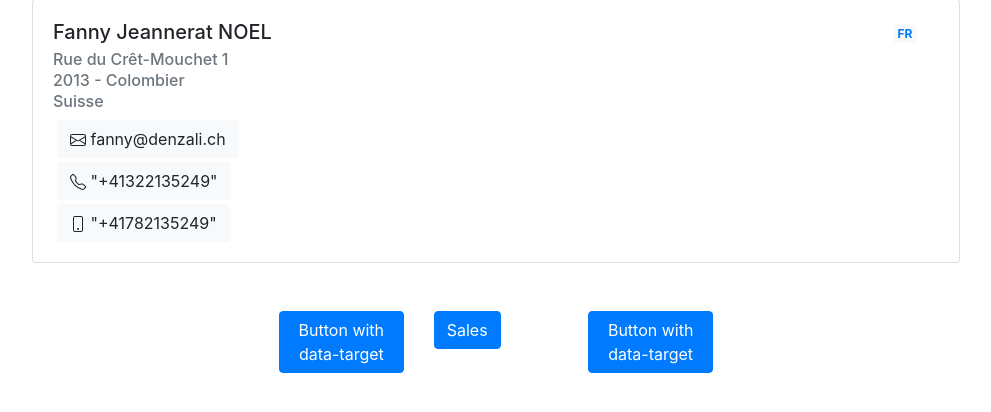
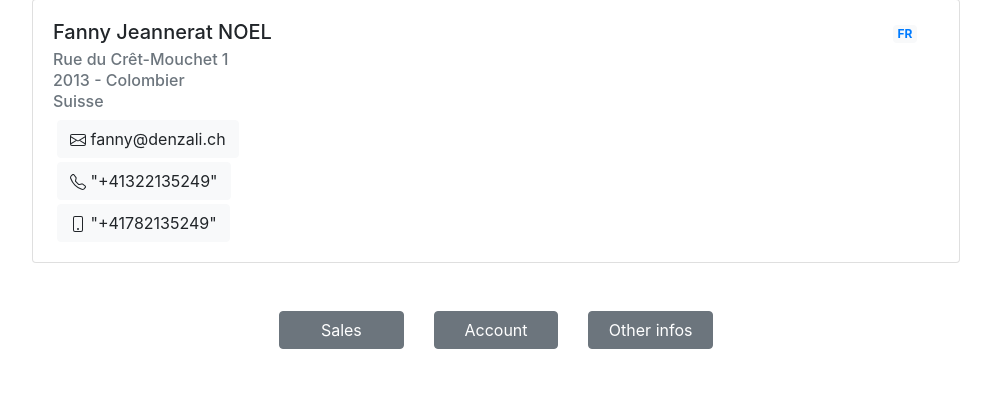
Before and after one commit to francoisnoel62/swissERP, a Django app: page /contacts/1/ in a window 1280 px wide. Shown: the part 113-525 px from the top of the page, without its empty margins (144-1135 px from the left). Run offline with Django 3.2, Linux system fonts and the light colour scheme; data comes from the database, SQL or seed files in the repository.

```diff
--- a/contacts/templates/contacts/contacts_other_infos.html
+++ b/contacts/templates/contacts/contacts_other_infos.html
@@ -2,29 +2,41 @@
 
 {% block other_infos %}
     <div class="row mx-auto mt-5 justify-content-center" style="width: 58rem;">
-        <div class="col-md-2">
-            <button class="btn btn-primary" type="button" data-toggle="collapse" data-target="#collapseExample"
-                    aria-expanded="false" aria-controls="collapseExample">
-                Button with data-target
-            </button>
-        </div>
-        <div class="col-md-2">
-            <button class="btn btn-primary" type="button" data-toggle="collapse" data-target="#collapseExample"
+        <div class="col-md-2 mb-2">
+            <button class="btn btn-secondary btn-block" type="button" data-toggle="collapse" data-target="#sales"
                     aria-expanded="false" aria-controls="collapseExample">
                 Sales
             </button>
         </div>
-        <div class="col-md-2">
-            <button class="btn btn-primary" type="button" data-toggle="collapse" data-target="#collapseExample"
+        <div class="col-md-2 mb-2">
+            <button class="btn btn-secondary btn-block" type="button" data-toggle="collapse" data-target="#account"
                     aria-expanded="false" aria-controls="collapseExample">
-                Button with data-target
+                Account
             </button>
         </div>
-        <div class="collapse" id="collapseExample">
+        <div class="col-md-2 mb-2">
+            <button class="btn btn-secondary btn-block" type="button" data-toggle="collapse" data-target="#other"
+                    aria-expanded="false" aria-controls="collapseExample">
+                Other infos
+            </button>
+        </div>
+    </div>
+    <div class="row mx-auto mt-5 justify-content-center">
+        <div class="collapse" id="sales">
             <div class="card card-body">
-                Anim pariatur cliche reprehenderit, enim eiusmod high life accusamus terry richardson ad squid. Nihil
-                anim keffiyeh helvetica, craft beer labore wes anderson cred nesciunt sapiente ea proident.
+                Sales
+            </div>
+        </div>
+        <div class="collapse" id="account">
+            <div class="card card-body">
+                Account
+            </div>
+        </div>
+        <div class="collapse" id="other">
+            <div class="card card-body">
+                Other
             </div>
         </div>
     </div>
+
 {% endblock %}
```
